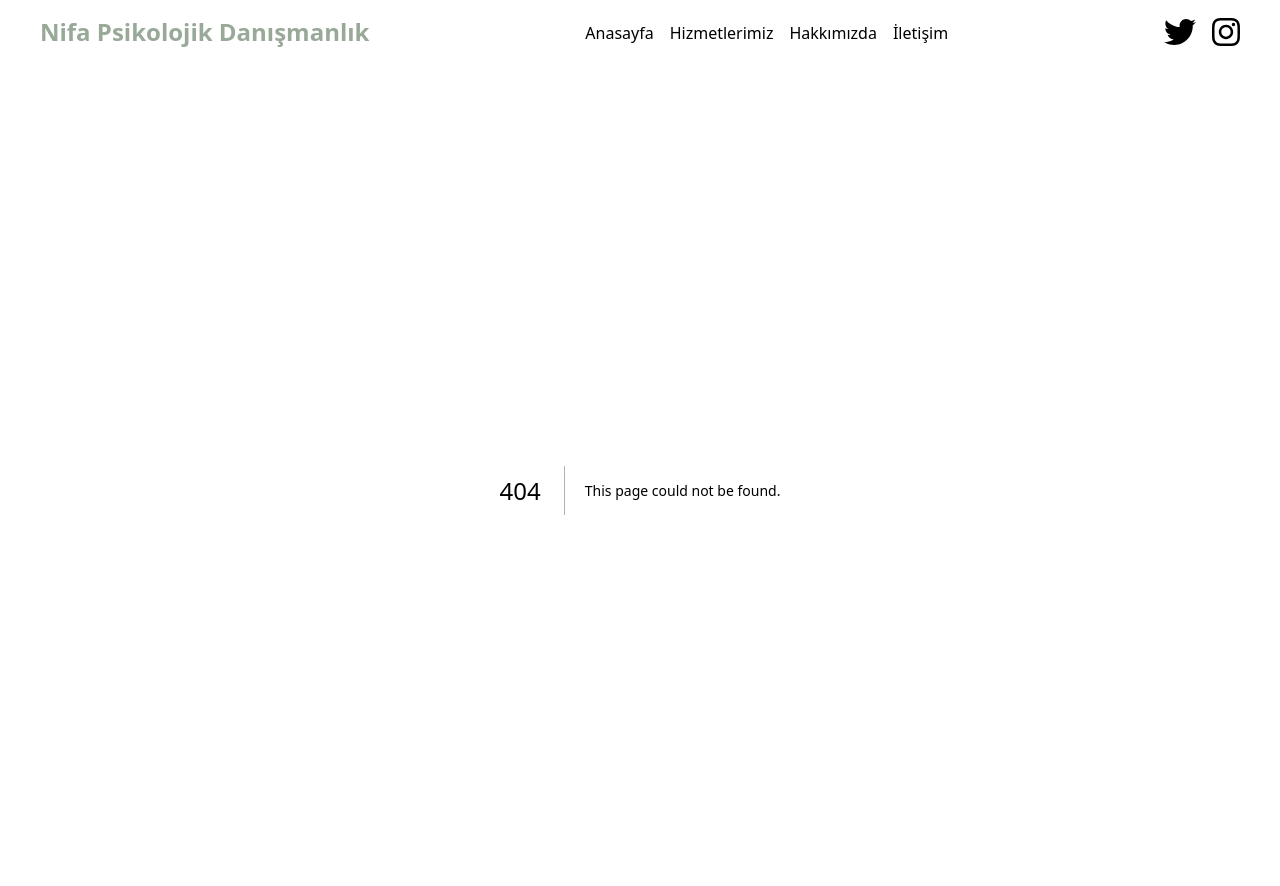
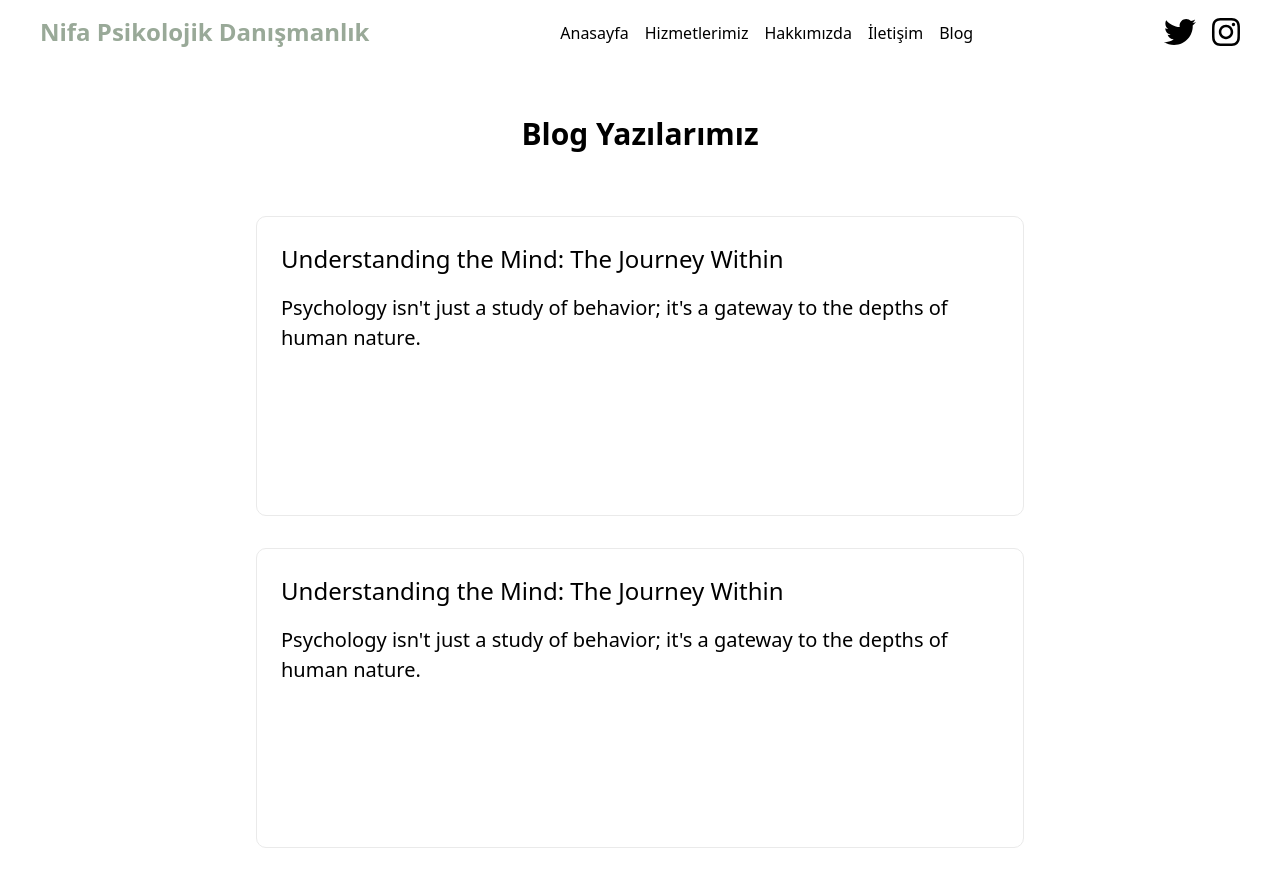
Before and after one commit to malizkl/nifa-danismanlik, a Next.js app: page /blog in a window 1280 px wide. Before the commit this address had no page. Shown: the top 886 px of the page. Built offline with nearby package versions, Linux system fonts and the light colour scheme.

Commit message:
refactor

```diff
--- a/components/header.js
+++ b/components/header.js
@@ -24,6 +24,9 @@ export default function Header() {
           <Link href="/contact" className="hover:text-logocolor">
             İletişim
           </Link>
+          <Link href="/blog" className="hover:text-logocolor">
+            Blog
+          </Link>
         </div>
 
         <div className="flex items-center space-x-4 px-6">
--- a/package.json
+++ b/package.json
@@ -13,6 +13,8 @@
     "@fortawesome/fontawesome-svg-core": "^6.4.2",
     "@fortawesome/free-brands-svg-icons": "^6.4.2",
     "@fortawesome/react-fontawesome": "^0.2.0",
+    "gray-matter": "^4.0.3",
+    "marked": "^9.1.6",
     "next": "14.0.0",
     "react": "^18",
     "react-dom": "^18"
--- a/src/pages/about.js
+++ b/src/pages/about.js
@@ -10,7 +10,21 @@ function Service() {
         </h1>
 
 
-    <p className="py-4 text-gray-500 p-4">Lorem Ipsum is simply dummy text of the printing and typesetting industry. Lorem Ipsum has been the industry's standard dummy text ever since the 1500s, when an unknown printer took a galley of type and scrambled it to make a type specimen book. It has survived not only five centuries, but also the leap into electronic typesetting, remaining essentially unchanged. It was popularised in the 1960s with the release of Letraset sheets containing Lorem Ipsum passages, and more recently with desktop publishing software like Aldus PageMaker including versions of Lorem Ipsum.</p>
+    <p className="py-4 text-gray-500 p-4">
+
+
+    Nifa Psikolojik Danışmanlık, bireylerin zihinsel ve duygusal sağlıklarını destekleyen kapsamlı hizmetler sunar. Merkezimizde, yaşamın her aşamasında bireylere eşlik etmek için çeşitli terapi yöntemleri uyguluyoruz.
+
+Gelişimsel Değerlendirme ve Takip ile çocukların bilişsel, fiziksel ve duygusal gelişimlerini yakından izliyor, potansiyellerini en üst düzeye çıkaracak destekler sağlıyoruz. Ebeveyn Danışmanlığı hizmetimizle, ailelerin çocuk yetiştirme süreçlerinde karşılaştıkları zorluklarla başa çıkmalarına yardımcı oluyor, sağlıklı aile dinamikleri kurmalarını teşvik ediyoruz.
+
+Oyun Terapisi ve Theraplay yöntemlerimizle, çocukların kendi iç dünyalarını keşfetmelerine ve yaşadıkları sorunları oyun yoluyla ifade etmelerine olanak tanıyoruz. Bu terapiler, çocukların duygusal zekalarını geliştirirken sosyal becerilerini de güçlendiriyor.
+
+Bireysel Terapi ile yetişkinlerin kişisel sorunlarını, yaşam krizlerini ve zorluklarını ele alıyor, bireyin kendini tanımasına ve kişisel gelişimine katkıda bulunuyoruz. Çift Terapisi aracılığıyla, ilişkilerdeki iletişim sorunlarını çözmeye ve ortaklıkları güçlendirmeye yönelik çalışmalar yürütüyoruz.
+
+Çocuk ve Ergen Terapisi ile genç bireylerin duygusal ve davranışsal zorluklarını anlamaya ve üstesinden gelmeye yardımcı oluyoruz. Bu terapi, onların kendine güvenlerini artırırken, yaşam becerilerini geliştirmelerine yardımcı oluyor.
+
+Nifa Psikolojik Danışmanlık olarak, her bireyin benzersiz olduğuna inanıyor ve her birine özel, bütüncül bir yaklaşım sunuyoruz. Profesyonel ekibimizle, bilimsel temellere dayanan terapi yöntemleriyle bireylerin ve ailelerin yanında olmaktan gurur duyuyoruz.
+      </p>
 
 
     </div>
--- /dev/null
+++ b/src/pages/blog.js
@@ -0,0 +1,40 @@
+// pages/blog.js
+import Link from 'next/link';
+import styles from '../styles/Home.module.css';
+import Post from './blog/[id]';
+
+function Blog() {
+  const blogPosts = [
+    {
+      id: 'understanding-the-mind',
+      title: 'Understanding the Mind: The Journey Within',
+      excerpt: 'Psychology isn\'t just a study of behavior; it\'s a gateway to the depths of human nature.',
+    },
+    {
+      id: 'understanding-the-mind2',
+      title: 'Understanding the Mind: The Journey Within',
+      excerpt: 'Psychology isn\'t just a study of behavior; it\'s a gateway to the depths of human nature.',
+    },
+    // ...more blog posts
+  ];
+
+  return (
+    <div className={styles.container}>
+      <h1 className="text-gray-500 text-3xl font-bold text-center">Blog Yazılarımız</h1>
+      <div className={`${styles.grid} max-w-4xl mx-auto mt-6`}>
+        {blogPosts.map(post => (
+          <Link key={post.id} href={`/blog/${post.id}`} passHref>
+            <div className={styles.card}>
+              <div className={styles.cardContent}>
+                <h3>{post.title}</h3>
+                <p>{post.excerpt}</p>
+              </div>
+            </div>
+          </Link>
+        ))}
+      </div>
+    </div>
+  );
+}
+
+export default Blog;
--- /dev/null
+++ b/src/pages/blog/[id].js
@@ -0,0 +1,50 @@
+// pages/blog/[id].js
+import fs from 'fs';
+import path from 'path';
+import matter from 'gray-matter';
+import { marked } from 'marked'; // Make sure you've installed `marked` with npm or yarn
+import styles from '../../styles/Home.module.css';
+
+// Adjust the path to match your markdown files' location
+const postsDirectory = path.join(process.cwd(), 'src', 'posts');
+
+export const getStaticPaths = async () => {
+  const files = fs.readdirSync(postsDirectory);
+
+  const paths = files.map((filename) => ({
+    params: { id: filename.replace('.md', '') },
+  }));
+
+  return {
+    paths,
+    fallback: false, // Set to 'blocking' if you want to server-render pages on-demand
+  };
+};
+
+export const getStaticProps = async ({ params }) => {
+  const fullPath = path.join(postsDirectory, `${params.id}.md`);
+  const markdownWithMeta = fs.readFileSync(fullPath, 'utf-8');
+  const { data: frontMatter, content } = matter(markdownWithMeta);
+
+  const htmlContent = marked(content); // Convert markdown to HTML
+
+  return {
+    props: {
+      frontMatter,
+      content: htmlContent, // Pass HTML content to the component
+    },
+  };
+};
+
+const Post = ({ content, frontMatter }) => {
+  return (
+    <div className={styles.container}>
+      <article className={styles.blogContent}>
+        <h1>{frontMatter.title}</h1>
+        <div dangerouslySetInnerHTML={{ __html: content }} />
+      </article>
+    </div>
+  );
+};
+
+export default Post;
--- a/src/pages/new.js
+++ /dev/null
@@ -1,32 +0,0 @@
-import Image from 'next/image';
-import styles from '../styles/Home.module.css';
-
-function AboutPage(){
-    return <div className="site-container">
-
-        <h1 className="text-3xl flex items-center justify-items-center justify-center font-bold">
-            Nifa Hakkında
-        </h1>
-
-
-
-
-
-    <p className="py-4 text-gray-500 p-4">Lorem Ipsum is simply dummy text of the printing and typesetting industry. Lorem Ipsum has been the industry's standard dummy text ever since the 1500s, when an unknown printer took a galley of type and scrambled it to make a type specimen book. It has survived not only five centuries, but also the leap into electronic typesetting, remaining essentially unchanged. It was popularised in the 1960s with the release of Letraset sheets containing Lorem Ipsum passages, and more recently with desktop publishing software like Aldus PageMaker including versions of Lorem Ipsum.</p>
-
-        <a
-        href="https://www.instagram.com/nifadanismanlik/"
-        target="_blank"
-        rel="noopener noreferrer"
-        className="hover:text-logocolor p-4"
-      >
-        <button className="hover:text-green-600">Contact via Instagram</button>
-      </a>
-
-
-
-    </div>
-
-
-}
-export default AboutPage
```
Also changed, not shown: src/posts/understanding-the-mind.md (added, +7 -0 lines), src/posts/understanding-the-mind2.md (added, +7 -0 lines), 1 other file (tests, documents, lock files or other folders).
